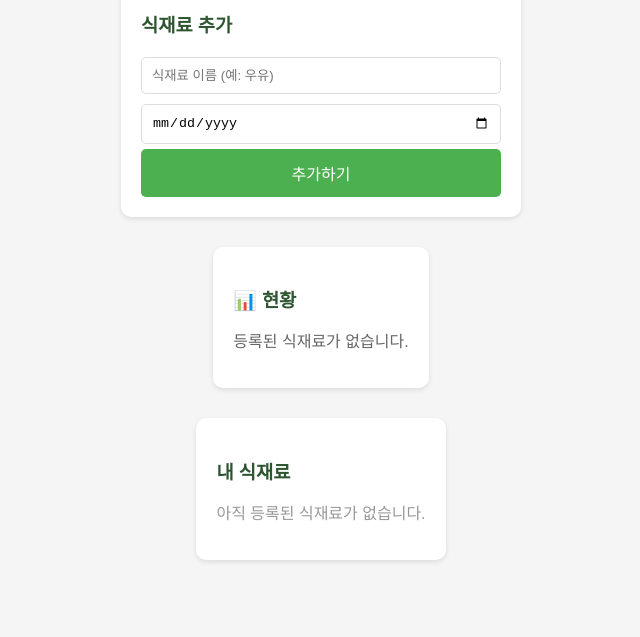
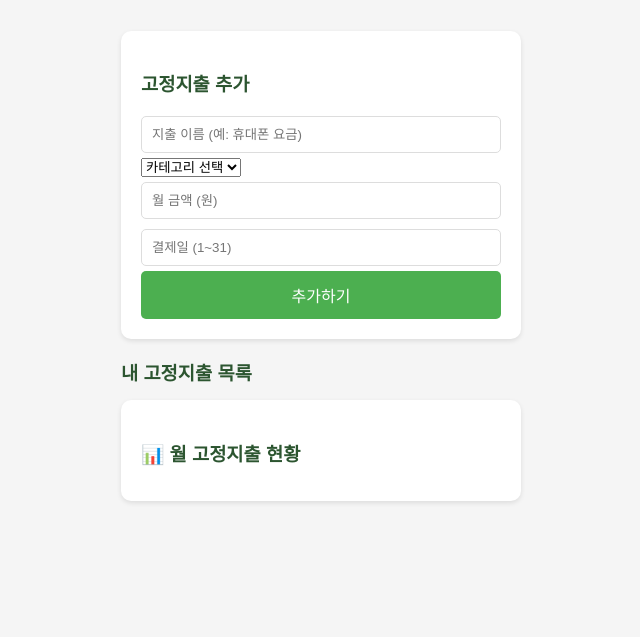
Before and after one commit to tjdalsgkdl1212-dotcom/fixed-expense-manager, a plain HTML site: page index.html in a window 1280 px wide. Shown: the part 203-840 px from the top of the page, without its empty margins (319-959 px from the left). Drawn offline with Linux system fonts and the light colour scheme.

Commit message:
Update index.html

```diff
--- a/index.html
+++ b/index.html
@@ -3,7 +3,7 @@
 <head>
     <meta charset="UTF-8">
     <meta name="viewport" content="width=device-width, initial-scale=1.0">
-    <title>냉장고 관리 앱</title>
+    <title>고정지출 관리 앱</title>
     <link rel="stylesheet" href="style.css">
 
     <!-- Google Analytics -->
@@ -16,28 +16,44 @@
     </script>
 </head>
 <body>
-    <h1>냉장고 관리</h1>
+    <h1>고정지출 관리</h1>
 
+    <div class="main-container">
+        <div class="left-section">
             <div class="input-section">
-        <h3>식재료 추가</h3>
-        <input type="text" id="food-name" placeholder="식재료 이름 (예: 우유)">
-        <input type="date" id="expiry-date">
+                <h3>고정지출 추가</h3>
+                <input type="text" id="expense-name" placeholder="지출 이름 (예: 휴대폰 요금)">
+                <select id="category">
+                    <option value="">카테고리 선택</option>
+                    <option value="통신비">통신비</option>
+                    <option value="보험료">보험료</option>
+                    <option value="구독료">구독료</option>
+                    <option value="대출">대출</option>
+                    <option value="기타">기타</option>
+                </select>
+                <input type="number" id="amount" placeholder="월 금액 (원)">
+                <input type="number" id="payment-date" placeholder="결제일 (1~31)" min="1" max="31">
                 <button id="add-btn">추가하기</button>
             </div>
 
+            <div class="expense-list">
+                <h3>내 고정지출 목록</h3>
+                <div id="expense-items">
+                    <!-- 여기에 고정지출 목록이 나타납니다 -->
+                </div>
+            </div>
+        </div>
+
+        <div class="right-section">
             <div class="stats-section">
-        <h3>📊 현황</h3>
+                <h3>📊 월 고정지출 현황</h3>
                 <div id="stats-content">
                     <!-- 통계 정보가 여기에 표시됩니다 -->
                 </div>
             </div>
-
-    <div class="food-list">
-        <h3>내 식재료</h3>
-        <div id="food-items">
-            <!-- 여기에 식재료 목록이 나타납니다 -->
         </div>
     </div>
 
     <script src="script.js"></script>
 </body>
+</html>
```
Lines whose indentation alone changed are shown as unchanged.
